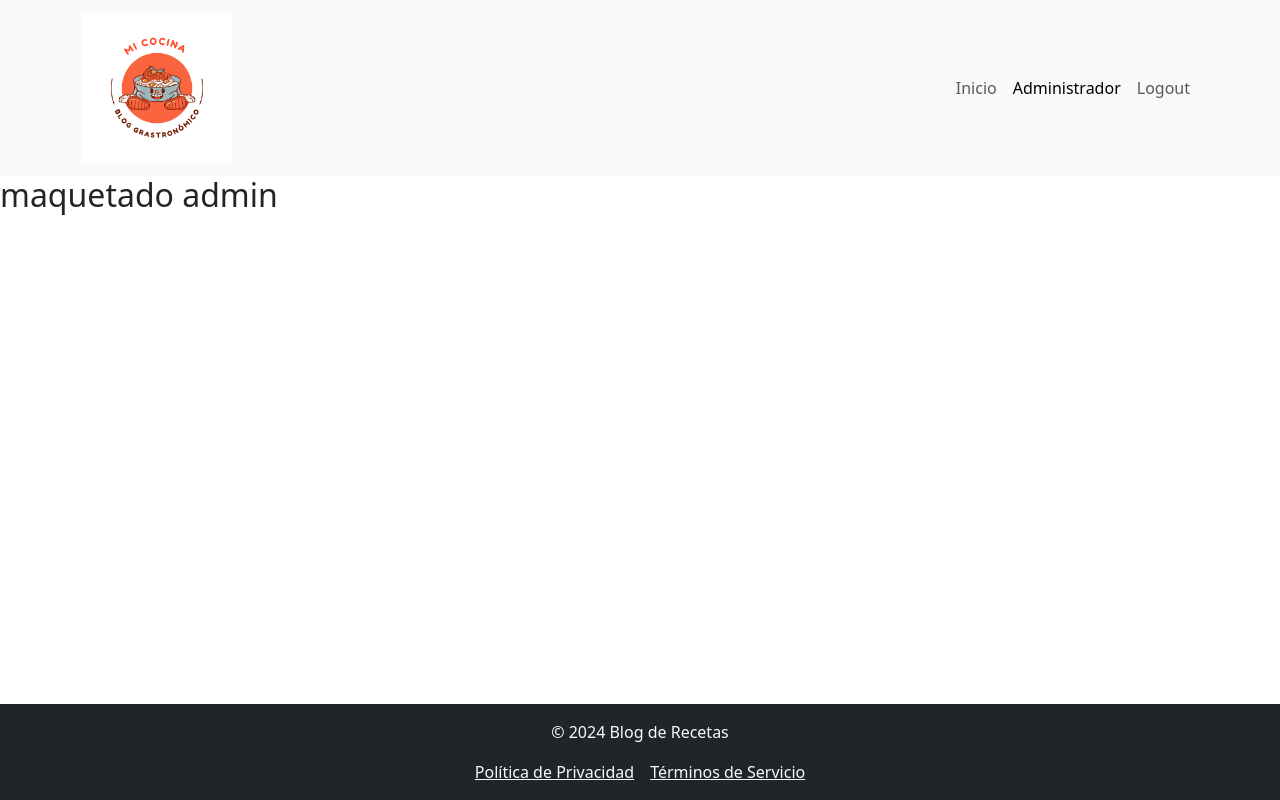
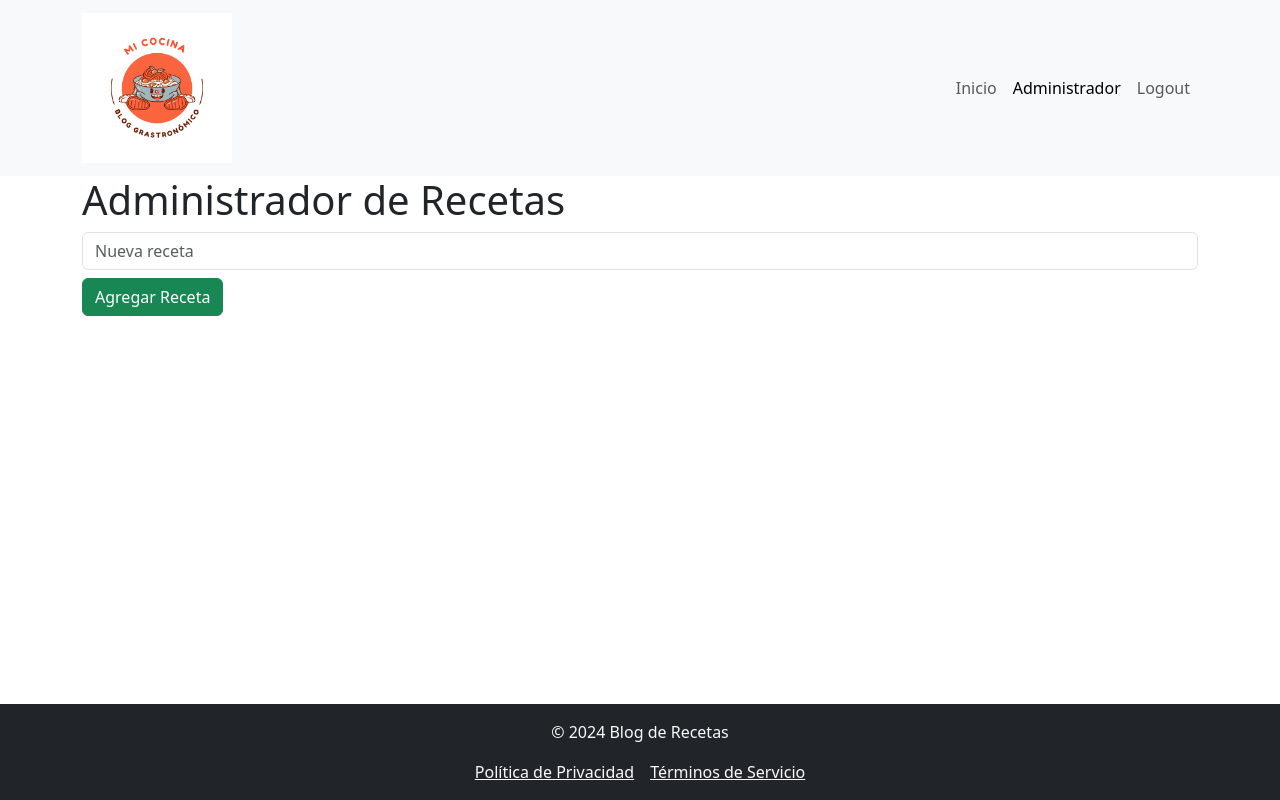
Before and after one commit to Matoma1607/crudReceta102i, a React (Vite) app: page /administrador in a window 1280 px wide. Built offline with nearby package versions, Linux system fonts and the light colour scheme.

Commit message:
se realizo maquetado del admi

```diff
--- a/src/App.jsx
+++ b/src/App.jsx
@@ -8,6 +8,7 @@ import Error404 from "./components/pages/Error404";
 import Inicio from "./components/pages/Inicio";
 import Login from "./components/pages/Login";
 import { BrowserRouter, Routes, Route } from "react-router-dom";
+
 
 function App() {
   return (
--- a/src/components/pages/Administrador.jsx
+++ b/src/components/pages/Administrador.jsx
@@ -1,7 +1,57 @@
+import { useState, useEffect } from 'react';
+import Swal from 'sweetalert2';
+
 const Administrador = () => {
-  return <div>
-    <h2>maquetado admin</h2>
-  </div>;
-};
+    const [recetas, setRecetas] = useState([]);
+    const [nuevaReceta, setNuevaReceta] = useState('');
+
+    useEffect(() => {
+      const recetasGuardadas = JSON.parse(localStorage.getItem('recetas')) || [];
+      setRecetas(recetasGuardadas);
+    }, []);
+
+    const agregarReceta = () => {
+      if (nuevaReceta === '') {
+        Swal.fire('Error', 'Debes ingresar una receta', 'error');
+        return;
+      }
+
+      const nuevasRecetas = [...recetas, nuevaReceta];
+      setRecetas(nuevasRecetas);
+      localStorage.setItem('recetas', JSON.stringify(nuevasRecetas));
+      setNuevaReceta('');
+      Swal.fire('Éxito', 'Receta agregada correctamente', 'success');
+    };
+
+    const eliminarReceta = (index) => {
+      const nuevasRecetas = recetas.filter((_, i) => i !== index);
+      setRecetas(nuevasRecetas);
+      localStorage.setItem('recetas', JSON.stringify(nuevasRecetas));
+      Swal.fire('Eliminada', 'Receta eliminada correctamente', 'success');
+    };
+
+    return (
+      <div className="container">
+        <h1>Administrador de Recetas</h1>
+        <input
+          type="text"
+          className="form-control mb-2"
+          value={nuevaReceta}
+          onChange={(e) => setNuevaReceta(e.target.value)}
+          placeholder="Nueva receta"
+        />
+        <button className="btn btn-success" onClick={agregarReceta}>Agregar Receta</button>
+
+        <ul className="list-group mt-3">
+          {recetas.map((receta, index) => (
+            <li key={index} className="list-group-item">
+              {receta}
+              <button className="btn btn-danger float-end" onClick={() => eliminarReceta(index)}>Eliminar</button>
+            </li>
+          ))}
+        </ul>
+      </div>
+    );
+  };
 
 export default Administrador;
```
